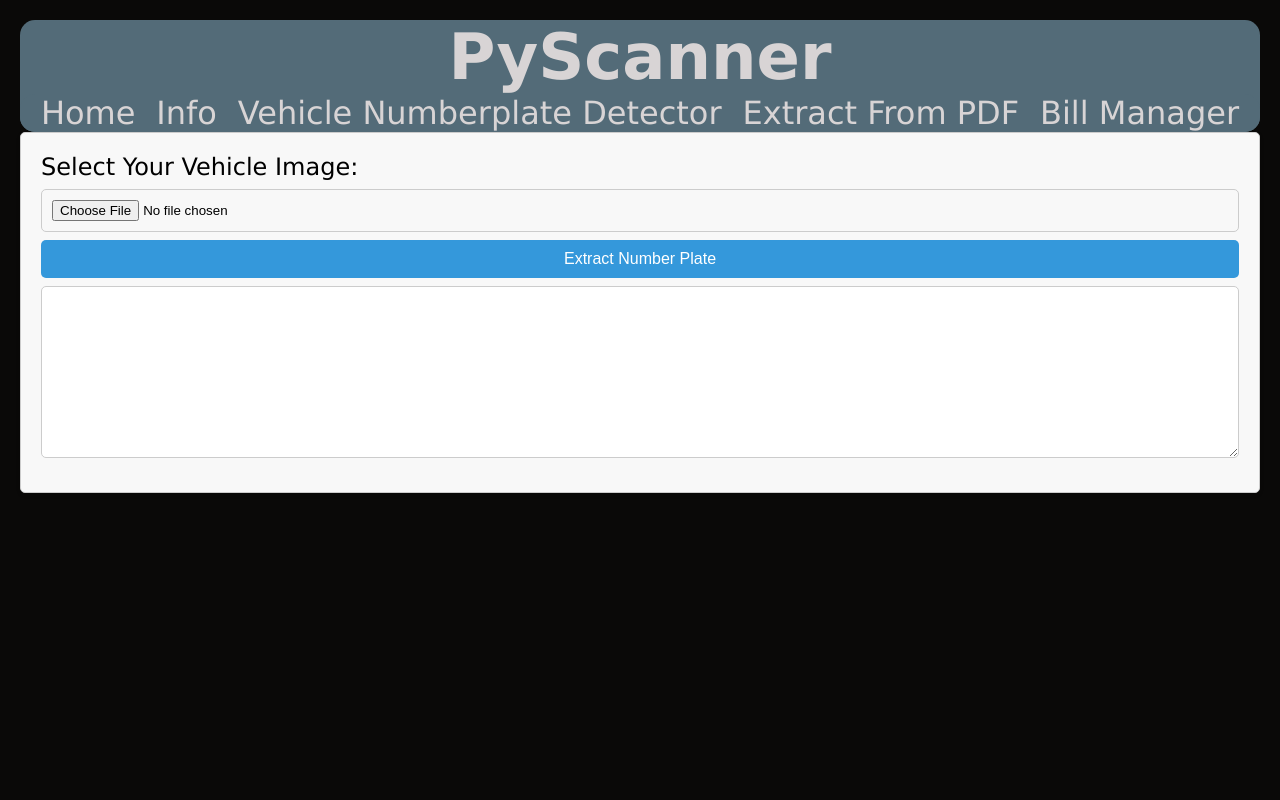
After one commit to abhishek2475/Text-Scanner, a Flask app: page /vehicle in a window 1280 px wide. The commit adds this page. Run offline with Flask 3, Linux system fonts and the light colour scheme; parts of the project's set-up code (start-up, migrations or seed data) failed here and were passed over.

Commit message:
Major changes

```diff
--- a/static/frontend.css
+++ b/static/frontend.css
@@ -6,6 +6,7 @@
 
 html{
     scroll-behavior: smooth;
+    background-color: #0A0908;
 }
 body{
     font-size: 1.5rem;
@@ -19,7 +20,9 @@ body{
 header,nav{
     font-size: 2rem;
     position:sticky;
-    background-color: black;
+    background-color: #536B78;
+    border: 2px black;
+    border-radius: 15px;
     top:0;
     display: grid;
     place-content: center;
@@ -28,18 +31,59 @@ header,nav{
 
 }
 .heading{
-    background-color: black;
-    color: white;
+    border: 2px black;
+    border-radius: 15px;
+    color:#D8D4D5;
 }
 .navitems{
     list-style-type: none;
     display: flex;
     flex-flow: row nowrap;
-    color: white;
+    color: #D8D4D5;
     justify-content: space-evenly;
 
 }
 li a{
     text-decoration: none;
-    color: white;
+    color: #D8D4D5;
 }
+/* Styles for the form container */
+.form-container {
+    min-width: 600px;
+    margin: 0 auto;
+    padding: 20px;
+    border: 1px solid #ccc;
+    border-radius: 5px;
+    background-color: #f8f8f8;
+    box-shadow: 0 2px 4px rgba(0, 0, 0, 0.1);
+  }
+
+  /* Style for the input fields */
+  .form-input,.form-textarea {
+    width: 100%;
+    padding: 10px;
+    margin: 8px 0;
+    border: 1px solid #ccc;
+    border-radius: 5px;
+  }
+
+  /* Style for the button */
+  .form-button {
+    width: 100%;
+    padding: 10px;
+    background-color: #3498db;
+    border: none;
+    border-radius: 5px;
+    color: #fff;
+    font-size: 16px;
+    cursor: pointer;
+    transition: background-color 0.3s;
+  }
+
+  .form-button:hover {
+    background-color: #1e87d2;
+  }
+  .given-text{
+    font-weight: bold;
+
+  }
--- /dev/null
+++ b/templates/vehicle.html
@@ -0,0 +1,31 @@
+<!DOCTYPE html>
+<html lang="en">
+<head>
+    <meta charset="UTF-8">
+    <meta name="viewport" content="width=device-width, initial-scale=1.0">
+    <link rel="stylesheet" href="/static/frontend.css">
+    <title>Extract NumberPlate</title>
+</head>
+<body>
+    <header class="head">
+        <h1 class="heading">PyScanner </h1>
+        <nav class="navbar">
+            <ul class="navitems">
+                <li><a href="#home">Home</a></li>
+                <li><a href="info.html" class="info">Info</a></li>
+                <li><a href="{{url_for('vehicle')}}">Vehicle Numberplate Detector</a></li>
+                <li><a href="pdfread.html">Extract From PDF</a></li>
+                <li><a href="usecase.html">Bill Manager</a></li>
+            </ul>
+        </nav></header>
+        <main class="mainfunction">
+            <form action="/upload" class="form-container">
+                <label for="selectVehicle">Select Your Vehicle Image:</label>
+                <input type="file" id="uploadFile" name="image" accept=".jpg,.jpeg,.png" class="form-input"/>
+                <button class="form-button">Extract Number Plate</button>
+                <textarea name="text" id="numberplate" cols="30" rows="10" class="form-textarea"></textarea>
+            </form>
+        </main>
+
+</body>
+</html>
--- a/webapp.py
+++ b/webapp.py
@@ -81,5 +81,10 @@ def upload_image():
          return str(e)
 
 
+@app.route("/vehicle")
+def vehicle():
+    return render_template("vehicle.html",title="ExtractNumberplate")
+
+
 if __name__ == "__main__":
 	app.run(debug=True)
```
Also changed, not shown: numberPlate.py (added, +44 -0 lines), templates/index.html (+8 -6 lines), 1 other file.
